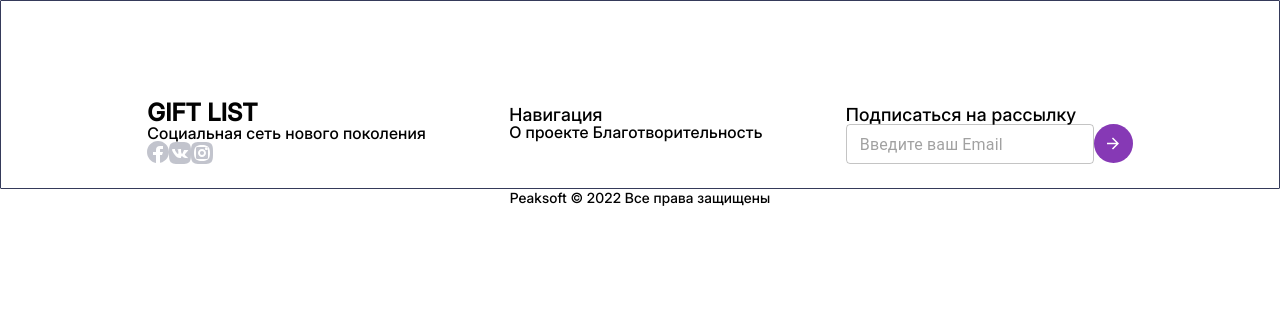
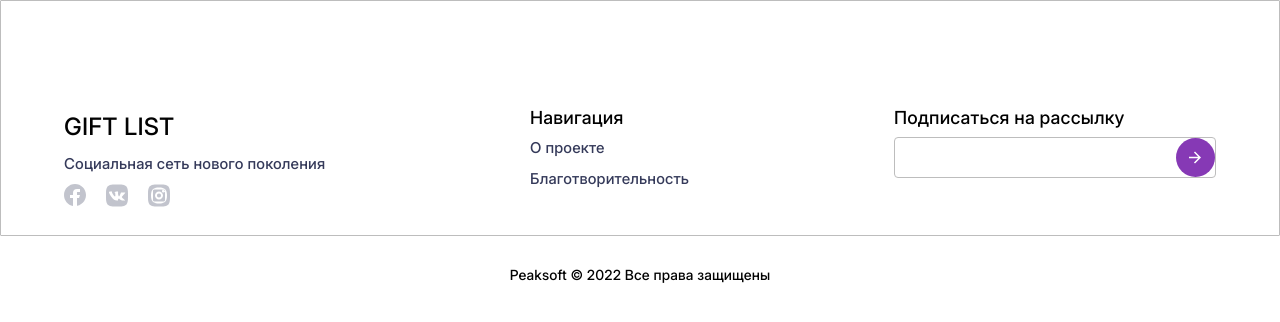
Before and after one commit to peaksoft-school/Gift-list-js16-day-, a React (Vite) app: page / in a window 1280 px wide. Shown: the top 322 px of the page. Built offline with nearby package versions, Linux system fonts and the light colour scheme.

Commit message:
bugfix-3

```diff
--- a/src/components/Footer.jsx
+++ b/src/components/Footer.jsx
@@ -1,41 +1,48 @@
 import { styled } from '@mui/material/styles'
-import { Box, Container, Typography, TextField } from '@mui/material'
+import { List, Container, Typography, TextField, Box } from '@mui/material'
 import facebook from '../assets/icons/facebook.svg'
 import wk from '../assets/icons/wk.svg'
 import instagram from '../assets/icons/instagram.svg'
-import Inactive from '../assets/icons/inactive.svg'
+import inactive from '../assets/icons/inactive.svg'
 
 const Footer = () => {
    return (
       <div>
-         <StyledBox>
+         <StyledList>
             <StyledContainer>
-               <div>
+               <StyledBoxBlock>
+                  <Box>
                      <StyledText>GIFT LIST</StyledText>
                      <StyledTitle>Социальная сеть нового поколения</StyledTitle>
-                  <Box>
+                     <StyledImages>
                         <img src={facebook} alt="" />
                         <img src={wk} alt="" />
                         <img src={instagram} alt="" />
+                     </StyledImages>
                   </Box>
-               </div>
+               </StyledBoxBlock>
+               <Box>
+                  <StyledType>Навигация</StyledType>
+                  <StyledTitle>О проекте </StyledTitle>
+                  <StyledTitle>Благотворительность</StyledTitle>
+               </Box>
 
-               <div>
-                  <StyledType>Навигация</StyledType>
-                  <StyledTitle>О проекте Благотворительность</StyledTitle>
-               </div>
+               <Box>
+                  <StyledType>Подписаться на рассылку</StyledType>
 
-               <div>
-                  <StyledType>Подписаться на рассылку</StyledType>
-                  <TextField
+                  <StyledIcon>
+                     {/* <StyledInput
                         variant="outlined"
                         placeholder="Введите ваш Email"
-                     size="small"
-                  />
-                  <img src={Inactive} alt="" />
-               </div>
+                        size="large"
+                       /> */}
+                     <label className="Введите ваш Email"></label>
+
+                     <StyledButton src={inactive} alt="" />
+                  </StyledIcon>
+               </Box>
             </StyledContainer>
-         </StyledBox>
+         </StyledList>
 
          <StyledSoft>Peaksoft © 2022 Все права защищены</StyledSoft>
       </div>
@@ -44,23 +51,20 @@ const Footer = () => {
 
 export default Footer
 
-const StyledBox = styled(Box)({
+const StyledList = styled(List)({
    width: '1440 px',
-   top: '3128 px ',
-   border: '1px solid #353A5A',
+   border: '1px solid #BDBDBD',
    opacsity: '10%',
    borderRadius: '1px ',
+   display: 'flex',
+   justifyContent: 'space-between',
 })
 
 const StyledText = styled(Typography)({
-   width: '113',
-   height: '29',
-   top: '3153px',
-   left: '135px',
+   marginBottom: '8px',
    fontFamily: 'Inter',
-   fontWeight: '700',
+   fontWeight: '700px',
    fontSize: '24px',
-   lineHeight: '100%',
    letterSpacing: '0%',
    textTransform: 'uppercase',
    color: '#020202',
@@ -68,44 +72,35 @@ const StyledText = styled(Typography)({
 
 const StyledContainer = styled(Container)({
    display: 'flex',
-   justifyContent: 'space-evenly',
+   justifyContent: 'space-between',
    marginTop: '80px',
    padding: '20px',
+   gap: '50px',
 })
+const StyledBoxBlock = styled(Box)(() => ({
+   lineHeight: '100%',
+}))
 
 const StyledTitle = styled(Typography)({
-   width: '172',
-   height: '16',
-   top: '3219px',
-   left: ' 634px',
-
    fontFamily: 'Inter',
-   fontWeight: '400',
-   fontSize: '16px',
-   lineHeight: '100%',
+   fontWeight: '400px',
+   fontSize: '15px',
+   marginBottom: '8px',
    letterSpacing: '0%',
+   color: ' #353A5A',
 })
 
 const StyledType = styled(Typography)({
-   width: '96',
-   height: '18',
-   top: '3153px',
-   left: '634px',
-
    fontFamily: 'Inter, san-serif',
-   fontWeight: '500',
+   fontWeight: '500px',
    fontSize: '18px',
    lineHeight: '100%',
    letterSpacing: '0%',
-   paddingTop: '5px',
+   marginBottom: '10px',
 })
 
 const StyledSoft = styled(Typography)({
-   width: '265',
-   height: '14',
-   top: '3298px',
-   left: '588px',
-
+   marginBottom: '20px',
    fontFamily: 'Inter',
    fontWeight: '400',
    fontSize: '14px',
@@ -113,4 +108,24 @@ const StyledSoft = styled(Typography)({
    letterSpacing: '0%',
    textAlign: 'center',
    color: '#020202',
+   marginTop: '30px',
 })
+const StyledImages = styled(Box)({
+   marginRight: '50px',
+   display: 'flex',
+   gap: '20px',
+})
+
+const StyledButton = styled('img')(() => ({
+   width: '39px',
+   height: '39px',
+   right: '283px',
+}))
+
+const StyledIcon = styled(Box)({
+   display: 'flex',
+   border: '1px solid #BDBDBD',
+   width: '322px',
+   borderRadius: '4px',
+   justifyContent: 'space-between',
+})
```
Lines whose indentation alone changed are shown as unchanged.
